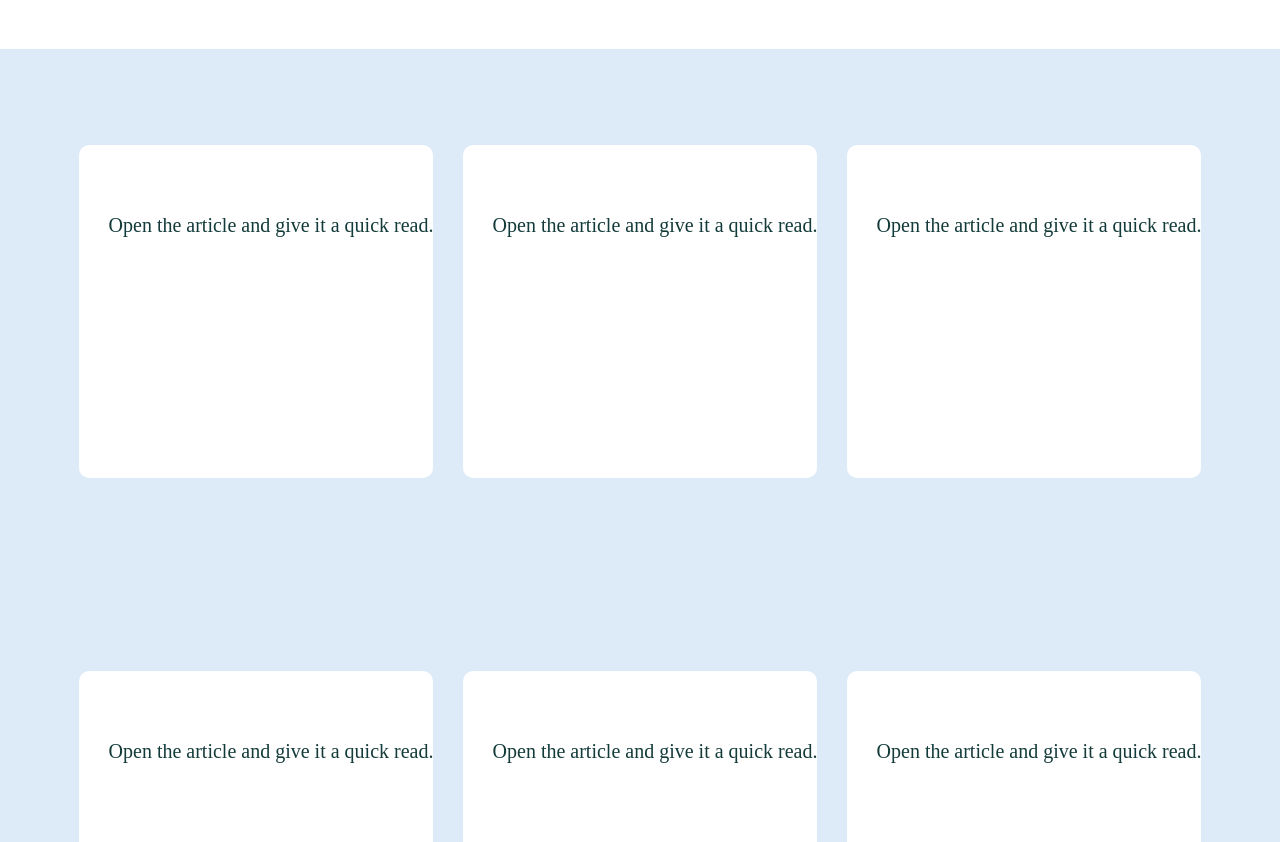
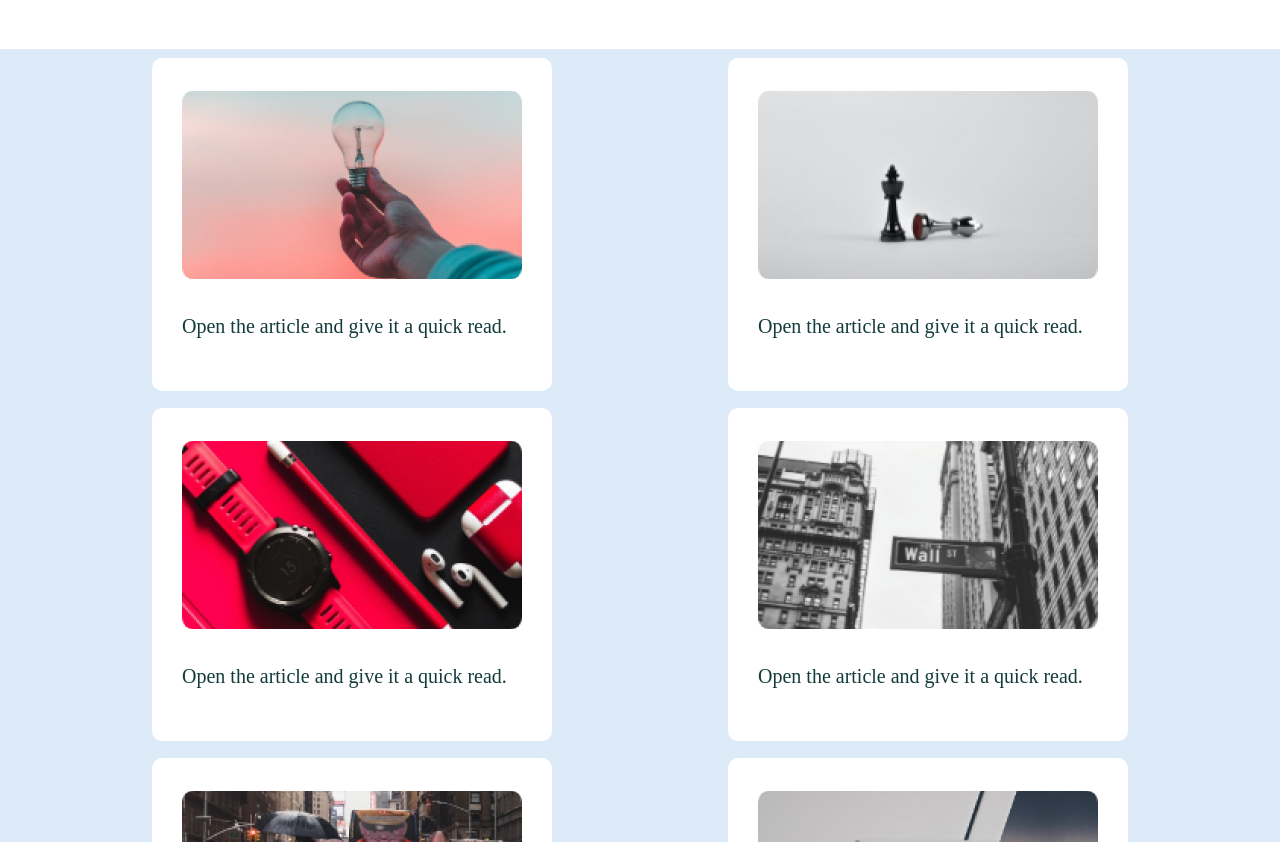
Before and after one commit to MateKvesieishvili/Homework-6, a plain HTML site: page index.html in a window 1280 px wide. Shown: the part 110-952 px from the top of the page. Drawn offline with Linux system fonts and the light colour scheme; the site is published under a folder, as on GitHub Pages, so addresses that start at the root find nothing.

Commit message:
Update index.html

```diff
--- a/index.html
+++ b/index.html
@@ -47,27 +47,27 @@
         <section>
             <div class="section_card">
                 <div class="card1 section_card_div">
-                    <img src="/images/card1.png" alt="" class="card_image">
+                    <img src="images/card1.png" alt="" class="card_image">
                     <p class="open_article">Open the article and give it a quick read. </p>
                 </div>
                 <div class="card2 section_card_div">
-                    <img src="/images/card2.png" alt="" class="card_image">
+                    <img src="images/card2.png" alt="" class="card_image">
                     <p class="open_article">Open the article and give it a quick read. </p>
                 </div>
                 <div class="card3 section_card_div">
-                    <img src="/images/card3.png" alt="" class="card_image">
+                    <img src="images/card3.png" alt="" class="card_image">
                     <p class="open_article">Open the article and give it a quick read. </p>
                 </div>
                 <div class="card4 section_card_div">
-                    <img src="/images/card4.png" alt="" class="card_image">
+                    <img src="images/card4.png" alt="" class="card_image">
                     <p class="open_article">Open the article and give it a quick read. </p>
                 </div>
                 <div class="card5 section_card_div">
-                    <img src="/images/card5.png" alt="" class="card_image">
+                    <img src="images/card5.png" alt="" class="card_image">
                     <p class="open_article">Open the article and give it a quick read. </p>
                 </div>
                 <div class="card6 section_card_div">
-                    <img src="/images/card6.png" alt="" class="card_image">
+                    <img src="images/card6.png" alt="" class="card_image">
                     <p class="open_article">Open the article and give it a quick read. </p>
                 </div>
             </div>
```
